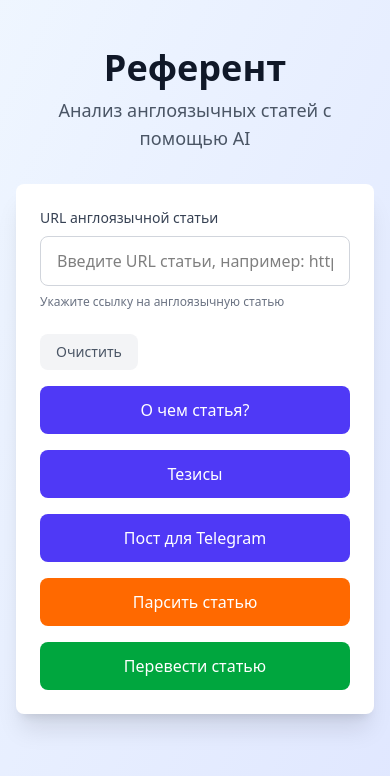
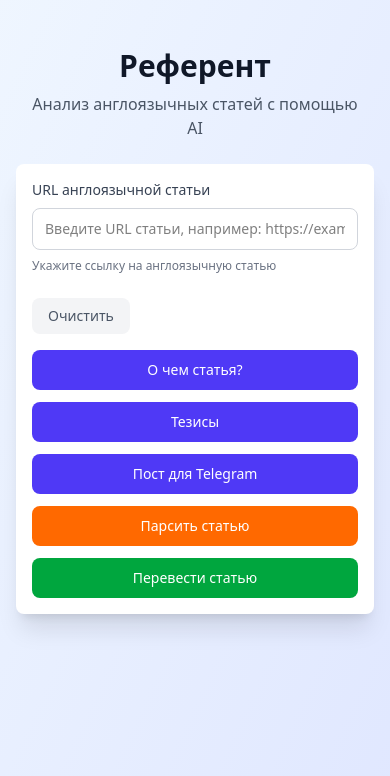
Before and after one commit to illanetu/referent, a Next.js app: page / in a window 390 px wide. Shown: the top 776 px of the page. Built offline with nearby package versions, Linux system fonts and the light colour scheme.

Commit message:
Refactor Home component layout and styling: adjusted spacing, font sizes, and button styles for improved responsiveness and user experience. Enhanced result display with better formatting and added overflow handling for long text.

```diff
--- a/app/page.tsx
+++ b/app/page.tsx
@@ -200,16 +200,16 @@ export default function Home() {
   return (
     <main className="min-h-screen bg-gradient-to-br from-blue-50 to-indigo-100 py-12 px-4 sm:px-6 lg:px-8">
       <div className="max-w-4xl mx-auto">
-        <div className="text-center mb-8">
-          <h1 className="text-4xl font-bold text-gray-900 mb-2">
+        <div className="text-center mb-6 sm:mb-8">
+          <h1 className="text-3xl sm:text-4xl font-bold text-gray-900 mb-2">
             Референт
           </h1>
-          <p className="text-lg text-gray-600">
+          <p className="text-base sm:text-lg text-gray-600 px-2">
             Анализ англоязычных статей с помощью AI
           </p>
         </div>
 
-        <div className="bg-white rounded-lg shadow-xl p-6 sm:p-8 mb-6">
+        <div className="bg-white rounded-lg shadow-xl p-4 sm:p-6 lg:p-8 mb-6">
           <div className="mb-6">
             <label
               htmlFor="article-url"
@@ -223,7 +223,7 @@ export default function Home() {
               value={url}
               onChange={(e) => setUrl(e.target.value)}
               placeholder="Введите URL статьи, например: https://example.com/article"
-              className="w-full px-4 py-3 border border-gray-300 rounded-lg focus:ring-2 focus:ring-indigo-500 focus:border-indigo-500 outline-none transition-all"
+              className="w-full px-3 sm:px-4 py-2.5 sm:py-3 text-sm sm:text-base border border-gray-300 rounded-lg focus:ring-2 focus:ring-indigo-500 focus:border-indigo-500 outline-none transition-all"
             />
             <p className="mt-2 text-xs text-gray-500">
               Укажите ссылку на англоязычную статью
@@ -240,12 +240,12 @@ export default function Home() {
             </button>
           </div>
 
-          <div className="grid grid-cols-1 sm:grid-cols-5 gap-4">
+          <div className="grid grid-cols-1 md:grid-cols-2 lg:grid-cols-5 gap-3 sm:gap-4">
             <button
               onClick={() => handleSubmit('summary')}
               disabled={isLoading}
               title="Получить краткое резюме статьи на русском языке"
-              className="px-6 py-3 bg-indigo-600 text-white rounded-lg font-medium hover:bg-indigo-700 focus:outline-none focus:ring-2 focus:ring-indigo-500 focus:ring-offset-2 disabled:opacity-50 disabled:cursor-not-allowed transition-all transform hover:scale-105 active:scale-95"
+              className="px-4 sm:px-6 py-2.5 sm:py-3 bg-indigo-600 text-white rounded-lg text-sm sm:text-base font-medium hover:bg-indigo-700 focus:outline-none focus:ring-2 focus:ring-indigo-500 focus:ring-offset-2 disabled:opacity-50 disabled:cursor-not-allowed transition-all transform hover:scale-105 active:scale-95"
             >
               О чем статья?
             </button>
@@ -253,7 +253,7 @@ export default function Home() {
               onClick={() => handleSubmit('theses')}
               disabled={isLoading}
               title="Получить основные тезисы статьи в виде списка"
-              className="px-6 py-3 bg-indigo-600 text-white rounded-lg font-medium hover:bg-indigo-700 focus:outline-none focus:ring-2 focus:ring-indigo-500 focus:ring-offset-2 disabled:opacity-50 disabled:cursor-not-allowed transition-all transform hover:scale-105 active:scale-95"
+              className="px-4 sm:px-6 py-2.5 sm:py-3 bg-indigo-600 text-white rounded-lg text-sm sm:text-base font-medium hover:bg-indigo-700 focus:outline-none focus:ring-2 focus:ring-indigo-500 focus:ring-offset-2 disabled:opacity-50 disabled:cursor-not-allowed transition-all transform hover:scale-105 active:scale-95"
             >
               Тезисы
             </button>
@@ -261,7 +261,7 @@ export default function Home() {
               onClick={() => handleSubmit('telegram')}
               disabled={isLoading}
               title="Создать пост для Telegram на основе статьи"
-              className="px-6 py-3 bg-indigo-600 text-white rounded-lg font-medium hover:bg-indigo-700 focus:outline-none focus:ring-2 focus:ring-indigo-500 focus:ring-offset-2 disabled:opacity-50 disabled:cursor-not-allowed transition-all transform hover:scale-105 active:scale-95"
+              className="px-4 sm:px-6 py-2.5 sm:py-3 bg-indigo-600 text-white rounded-lg text-sm sm:text-base font-medium hover:bg-indigo-700 focus:outline-none focus:ring-2 focus:ring-indigo-500 focus:ring-offset-2 disabled:opacity-50 disabled:cursor-not-allowed transition-all transform hover:scale-105 active:scale-95"
             >
               Пост для Telegram
             </button>
@@ -316,7 +316,7 @@ export default function Home() {
               }}
               disabled={isLoading}
               title="Извлечь текст и метаданные из статьи"
-              className="px-6 py-3 bg-orange-500 text-white rounded-lg font-medium hover:bg-orange-600 focus:outline-none focus:ring-2 focus:ring-orange-500 focus:ring-offset-2 disabled:opacity-50 disabled:cursor-not-allowed transition-all transform hover:scale-105 active:scale-95"
+              className="px-4 sm:px-6 py-2.5 sm:py-3 bg-orange-500 text-white rounded-lg text-sm sm:text-base font-medium hover:bg-orange-600 focus:outline-none focus:ring-2 focus:ring-orange-500 focus:ring-offset-2 disabled:opacity-50 disabled:cursor-not-allowed transition-all transform hover:scale-105 active:scale-95"
             >
               Парсить статью
             </button>
@@ -398,7 +398,7 @@ export default function Home() {
               }}
               disabled={isLoading}
               title="Перевести статью на русский язык с помощью AI"
-              className="px-6 py-3 bg-green-600 text-white rounded-lg font-medium hover:bg-green-700 focus:outline-none focus:ring-2 focus:ring-green-500 focus:ring-offset-2 disabled:opacity-50 disabled:cursor-not-allowed transition-all transform hover:scale-105 active:scale-95"
+              className="px-4 sm:px-6 py-2.5 sm:py-3 bg-green-600 text-white rounded-lg text-sm sm:text-base font-medium hover:bg-green-700 focus:outline-none focus:ring-2 focus:ring-green-500 focus:ring-offset-2 disabled:opacity-50 disabled:cursor-not-allowed transition-all transform hover:scale-105 active:scale-95"
             >
               Перевести статью
             </button>
@@ -406,7 +406,7 @@ export default function Home() {
         </div>
 
         {statusMessage && (
-          <div className="bg-blue-50 border border-blue-200 rounded-lg shadow-md p-4 mb-6">
+          <div className="bg-blue-50 border border-blue-200 rounded-lg shadow-md p-3 sm:p-4 mb-4 sm:mb-6">
             <div className="flex items-center">
               <div className="animate-spin rounded-full h-5 w-5 border-b-2 border-blue-600 mr-3"></div>
               <p className="text-sm text-blue-800">{statusMessage}</p>
@@ -415,24 +415,38 @@ export default function Home() {
         )}
 
         {error && (
-          <Alert variant="destructive" className="mb-6">
+          <Alert variant="destructive" className="mb-4 sm:mb-6">
             <AlertTitle>Ошибка</AlertTitle>
             <AlertDescription>{error.message}</AlertDescription>
           </Alert>
         )}
 
         {(result || isLoading) && (
-          <div ref={resultRef} className="bg-white rounded-lg shadow-xl p-6 sm:p-8">
-            <div className="flex items-center justify-between mb-4">
-              <h2 className="text-2xl font-semibold text-gray-900">
+          <div ref={resultRef} className="bg-white rounded-lg shadow-xl p-4 sm:p-6 lg:p-8">
+            <div className="flex flex-col sm:flex-row sm:items-center sm:justify-between gap-3 sm:gap-4 mb-4">
+              <h2 className="text-xl sm:text-2xl font-semibold text-gray-900">
                 {isLoading ? 'Генерация...' : getActionName(actionType, operationName)}
               </h2>
               {!isLoading && result && (
                 <button
                   onClick={handleCopy}
-                  className="px-4 py-2 text-sm text-indigo-600 bg-indigo-50 rounded-lg font-medium hover:bg-indigo-100 focus:outline-none focus:ring-2 focus:ring-indigo-500 focus:ring-offset-2 transition-all"
+                  className="px-3 sm:px-4 py-2 text-xs sm:text-sm text-indigo-600 bg-indigo-50 rounded-lg font-medium hover:bg-indigo-100 focus:outline-none focus:ring-2 focus:ring-indigo-500 focus:ring-offset-2 transition-all flex items-center justify-center gap-2 self-start sm:self-auto"
                 >
-                  {copySuccess ? 'Скопировано!' : 'Копировать'}
+                  {copySuccess ? (
+                    <>
+                      <svg className="w-4 h-4" fill="none" stroke="currentColor" viewBox="0 0 24 24">
+                        <path strokeLinecap="round" strokeLinejoin="round" strokeWidth={2} d="M5 13l4 4L19 7" />
+                      </svg>
+                      <span>Скопировано!</span>
+                    </>
+                  ) : (
+                    <>
+                      <svg className="w-4 h-4" fill="none" stroke="currentColor" viewBox="0 0 24 24">
+                        <path strokeLinecap="round" strokeLinejoin="round" strokeWidth={2} d="M8 16H6a2 2 0 01-2-2V6a2 2 0 012-2h8a2 2 0 012 2v2m-6 12h8a2 2 0 002-2v-8a2 2 0 00-2-2h-8a2 2 0 00-2 2v8a2 2 0 002 2z" />
+                      </svg>
+                      <span>Копировать</span>
+                    </>
+                  )}
                 </button>
               )}
             </div>
@@ -442,8 +456,8 @@ export default function Home() {
                   <div className="animate-spin rounded-full h-12 w-12 border-b-2 border-indigo-600"></div>
                 </div>
               ) : (
-                <div className="prose max-w-none">
-                  <pre className="text-gray-700 whitespace-pre-wrap leading-relaxed">
+                <div className="prose max-w-none overflow-x-auto">
+                  <pre className="text-gray-700 whitespace-pre-wrap leading-relaxed text-sm sm:text-base break-words">
                     {result}
                   </pre>
                 </div>
```
Also changed, not shown: 1 other file (tests, documents, lock files or other folders).
